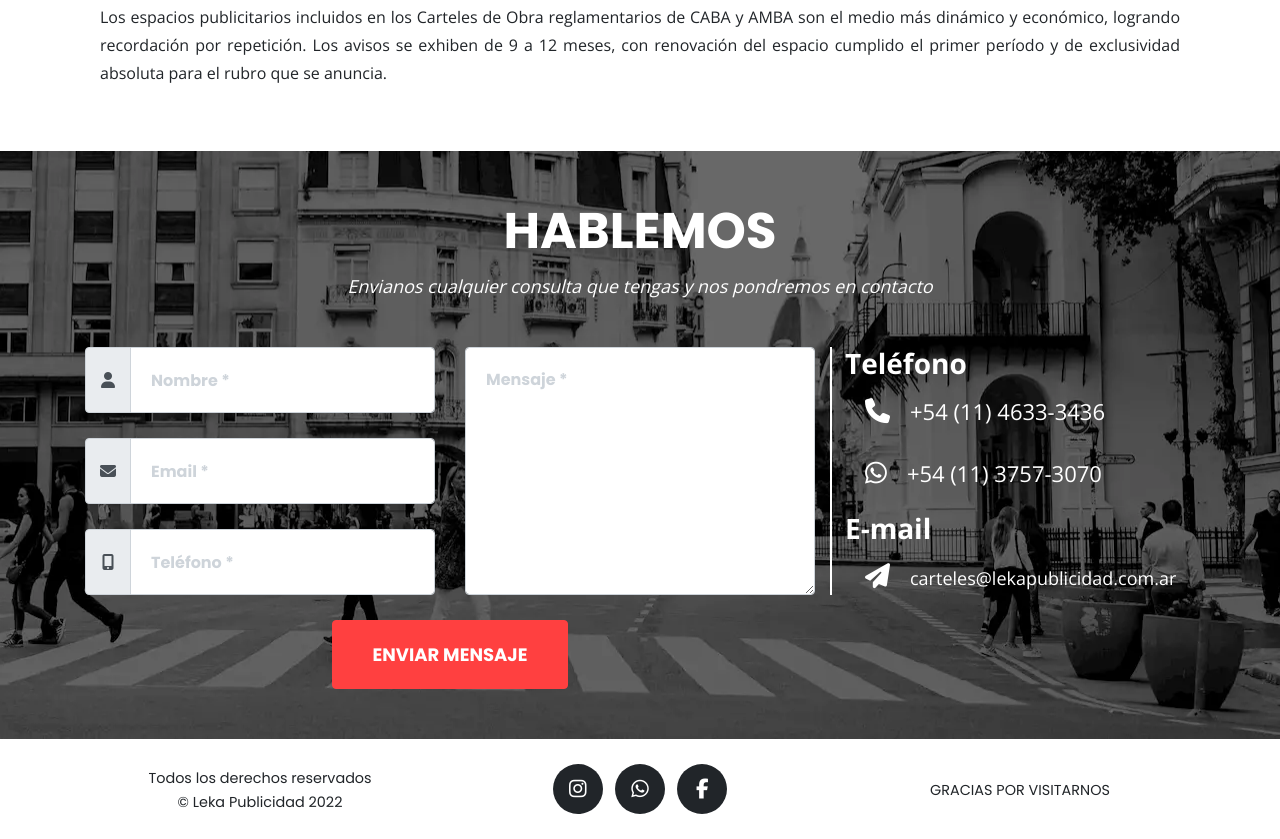
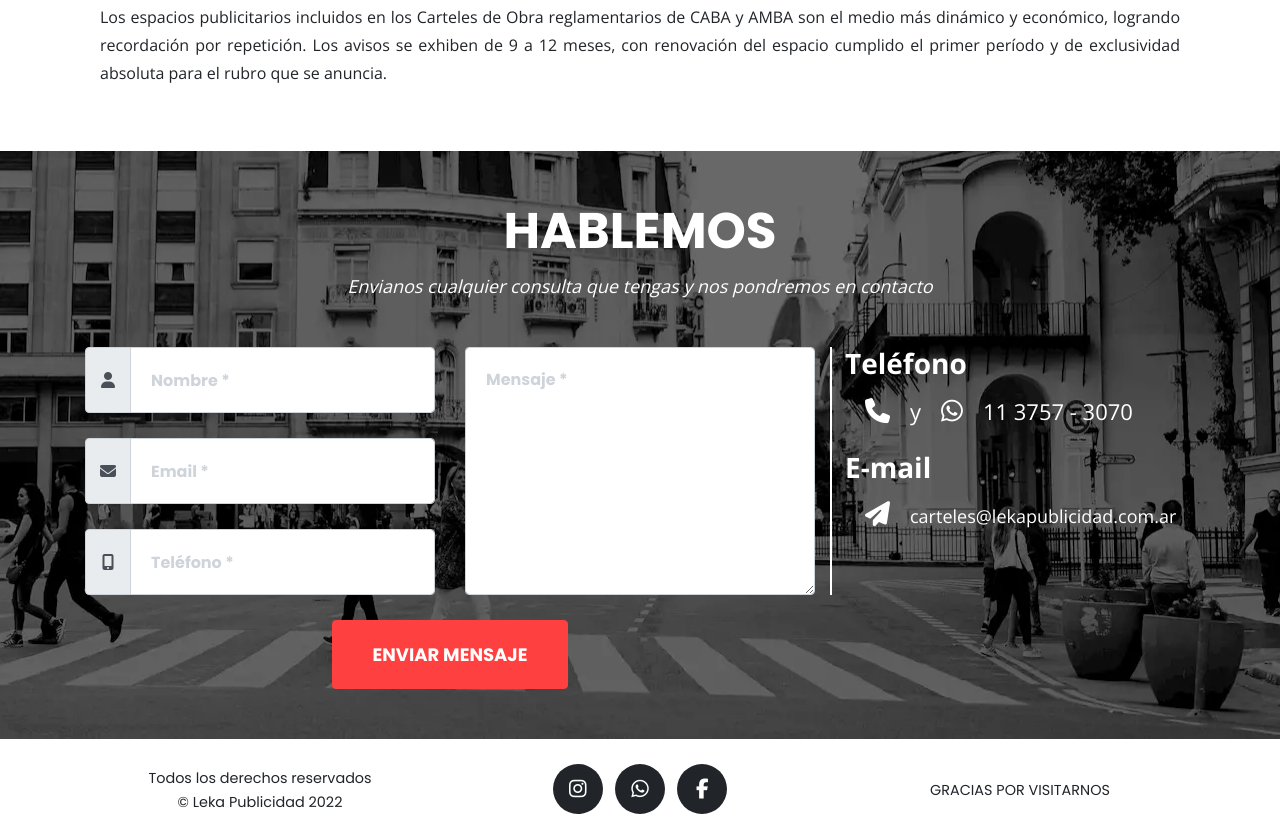
Before and after one commit to patostickar/LekaWEB4, a plain HTML site: page index.html in a window 1280 px wide. Shown: the part 5621-6460 px from the top of the page. Drawn offline with nearby package versions, Linux system fonts and the light colour scheme; a web font is replaced by a local one.

Commit message:
actualizado teléfono

```diff
--- a/index.html
+++ b/index.html
@@ -1310,9 +1310,11 @@
           <div class="col-lg-4 contact">
             <div class="vl"></div>
             <h3 class="h3ToHide">Teléfono</h3>
-            <p><i class="fas fa-phone"></i><br class="brToHide" />+54 (11) 4633-3436</p>
             <a href="https://wa.me/541137573070" target="_blank" rel="noopener">
-              <p><i class="fab fa-whatsapp"></i><br class="brToHide" />+54 (11) 3757-3070</p>
+              <p>
+                <i class="fas fa-phone"></i>y<i class="fab fa-whatsapp"></i
+                ><br class="brToHide" />11 3757 - 3070
+              </p>
             </a>
             <h3 class="h3ToHide">E-mail</h3>
             <a href="mailto:carteles@lekapublicidad.com.ar" target="_blank">
```
